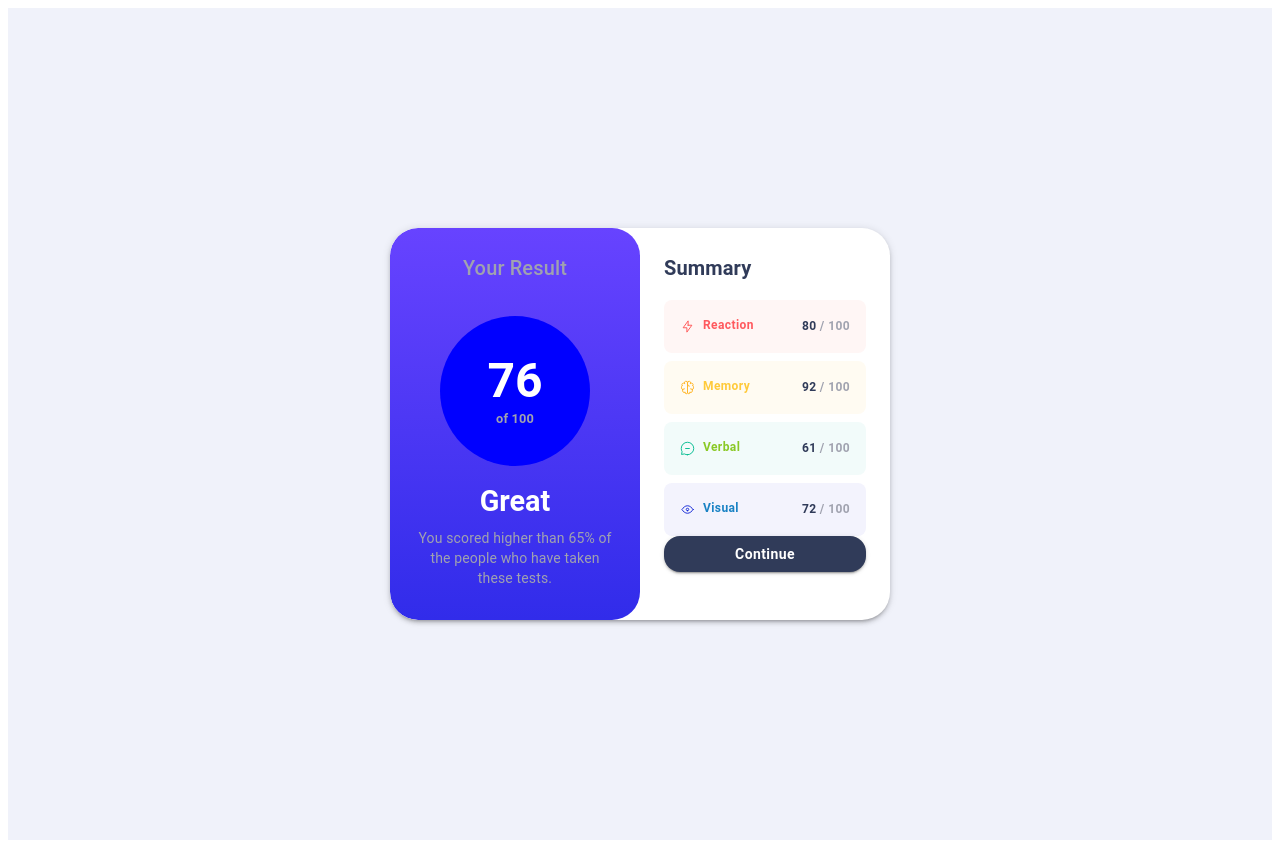
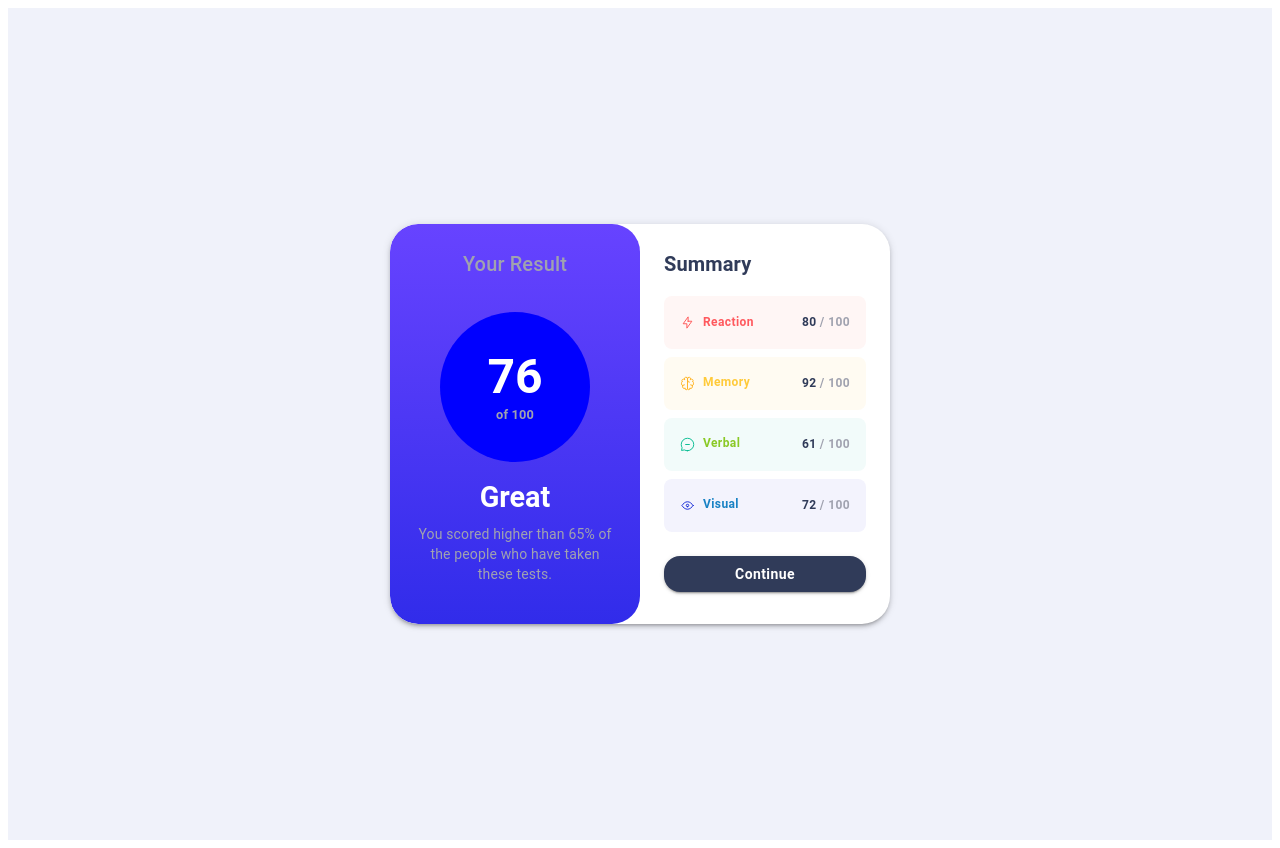
Before and after one commit to Cema2019/results-summary-frontend-mentor-challenge, a React (Vite) app: page / in a window 1280 px wide. Built offline with nearby package versions, Linux system fonts and the light colour scheme.

Commit message:
adjust my for button

```diff
--- a/src/App.tsx
+++ b/src/App.tsx
@@ -135,7 +135,7 @@ const App: React.FC = () => {
             variant="contained"
             fullWidth
             sx={{
-              mb: 3,
+              my: 3,
               backgroundColor: "#303b59",
               textTransform: "none",
               fontWeight: "bold",
```
